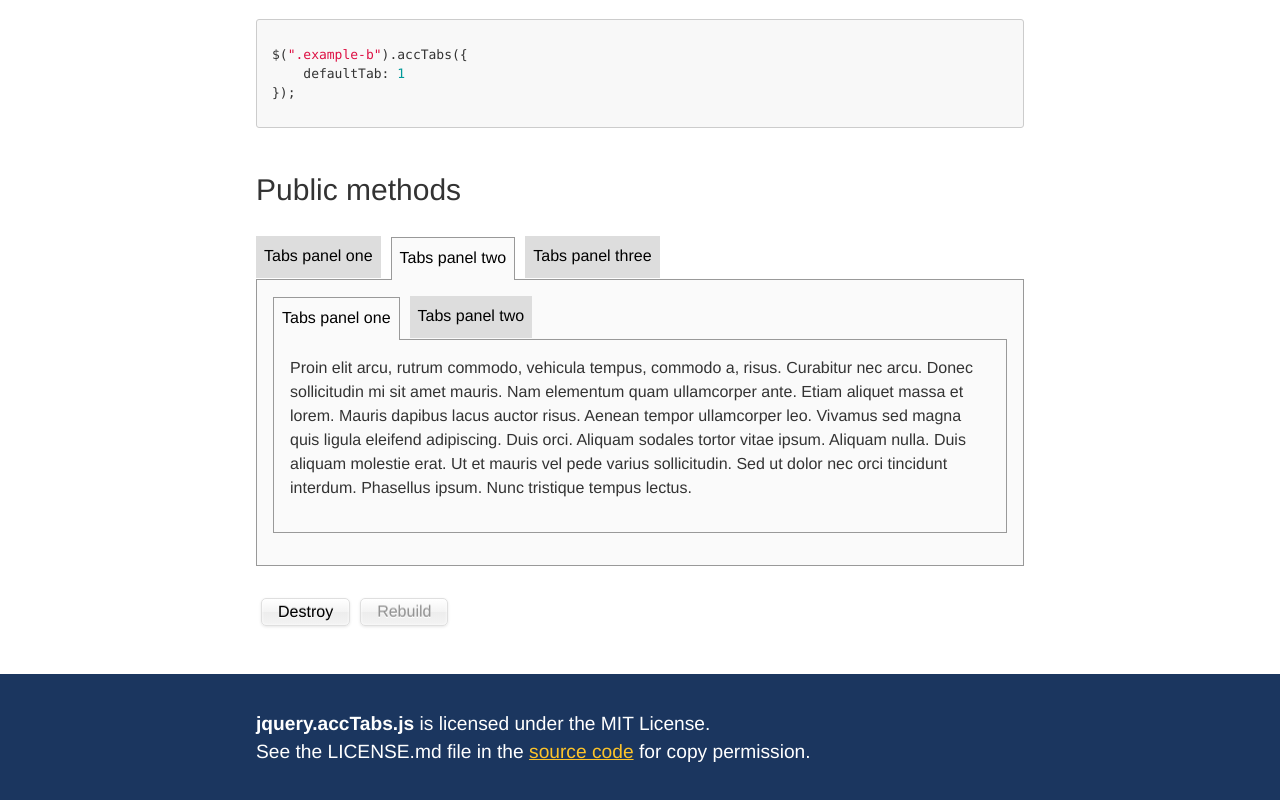
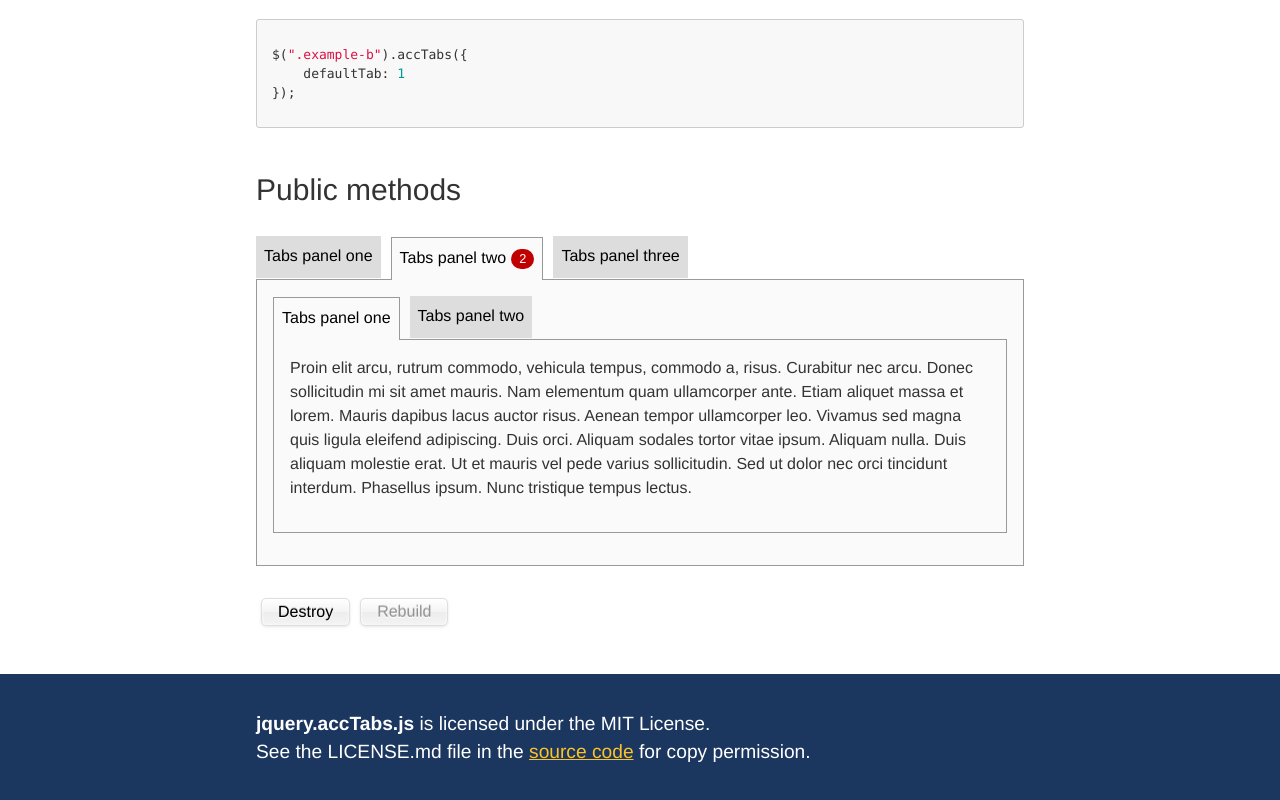
Before and after one commit to nomensa/jquery.accessible-tabs, a website: page index.html in a window 1280 px wide. Shown: the part 1189-1989 px from the top of the page. Drawn offline with Linux system fonts and the light colour scheme.

Commit message:
support for child elements inside headings

```diff
--- a/gh-pages/css/demo.css
+++ b/gh-pages/css/demo.css
@@ -50,6 +50,17 @@
 .js-tabs .js-tabs_control button:active {
     border-color: #000;
     text-decoration: underline;
+}
+
+.js-tabs .js-tabs_control .badge {
+    background-color: #C00000;
+    border-radius: 10px;
+    font-size: 80%;
+    color: #fff;
+    display: inline-block;
+    margin-left: 5px;
+    padding: 0 8px;
+    text-decoration: none;
 }
 
 /* Selected tabs control */
--- a/index.html
+++ b/index.html
@@ -78,7 +78,7 @@
                 <div>
                     <p>Proin elit arcu, rutrum commodo, vehicula tempus, commodo a, risus. Curabitur nec arcu. Donec sollicitudin mi sit amet mauris. Nam elementum quam ullamcorper ante. Etiam aliquet massa et lorem. Mauris dapibus lacus auctor risus. Aenean tempor ullamcorper leo. Vivamus sed magna quis ligula eleifend adipiscing. Duis orci. Aliquam sodales tortor vitae ipsum. Aliquam nulla. Duis aliquam molestie erat. Ut et mauris vel pede varius sollicitudin. Sed ut dolor nec orci tincidunt interdum. Phasellus ipsum. Nunc tristique tempus lectus.</p>
                 </div>
-                <h3>Tabs panel two</h3>
+                <h3>Tabs panel two<span class="badge"> 2</span></h3>
                 <div>
                     <div class="tabs example-a">
                         <h4>Tabs panel one</h4>
```
Also changed, not shown: jquery.accTabs.js, jquery.accTabs.min.js.
